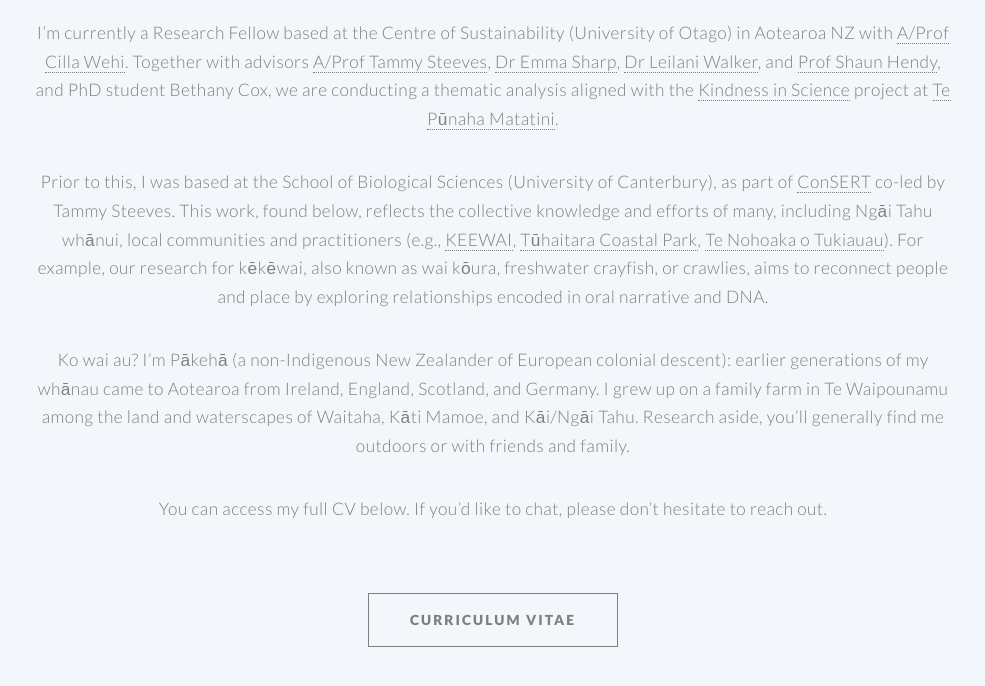
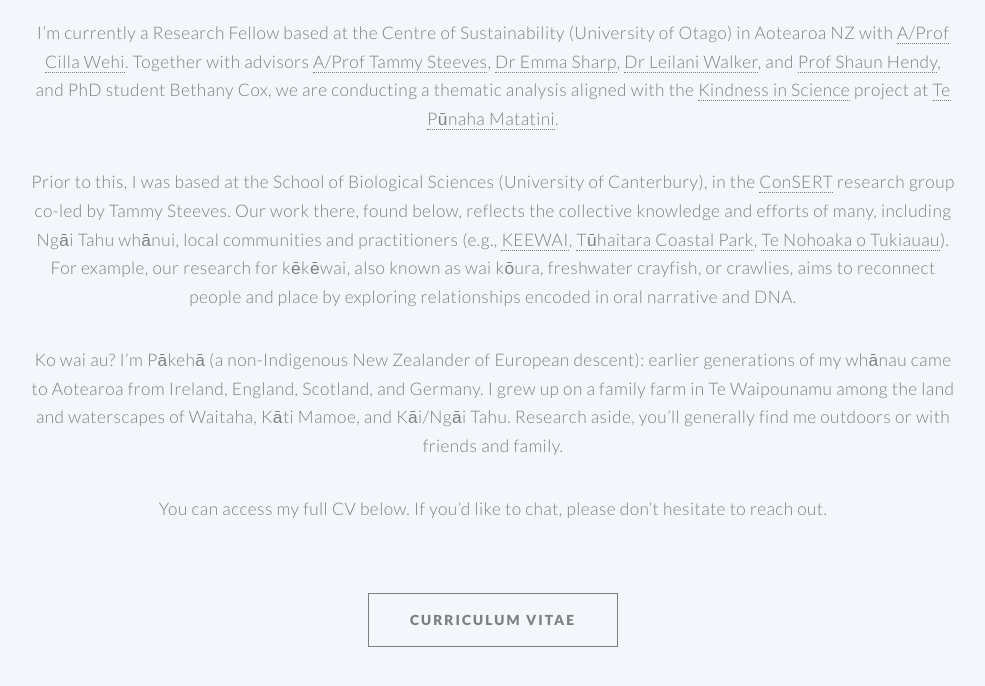
Before and after one commit to aislingrayne/aislingrayne.github.io, a Jekyll site: the page built from index.md, in a window 1280 px wide and 900 px high, scrolled down 1004 px, cut to the strip 89-775 px from the top of the window. Shown: the whole strip, without its empty margins (147-1132 px from the left). Built offline with Jekyll 4.4.1, drawn with Linux system fonts in a browser that asks for light colours.

Commit message:
Update index.md

```diff
--- a/index.md
+++ b/index.md
@@ -51,8 +51,8 @@
 
 I'm currently a Research Fellow based at the Centre of Sustainability (University of Otago) in Aotearoa NZ with [A/Prof Cilla Wehi](http://www.priscillawehi.com/). Together with advisors [A/Prof Tammy Steeves](https://www.canterbury.ac.nz/science/contact-us/people/tammy-steeves.html), [Dr Emma Sharp](https://unidirectory.auckland.ac.nz/profile/el-sharp), [Dr Leilani Walker](https://leilani-walker.com/), and [Prof Shaun Hendy](https://www.tepunahamatatini.ac.nz/shaun-hendy/), and PhD student Bethany Cox, we are conducting a thematic analysis aligned with the *[Kindness in Science](http://www.kindnessinscience.org/)* project at [Te Pūnaha Matatini](https://www.tepunahamatatini.ac.nz/).
 
-Prior to this, I was based at the School of Biological Sciences (University of Canterbury), as part of [ConSERT](http://www.ucconsert.org/) co-led by Tammy Steeves. This work, found below, reflects the collective knowledge and efforts of many, including Ngāi Tahu whānui, local communities and practitioners (e.g., [KEEWAI](http://keewai.co.nz/), [Tūhaitara Coastal Park](https://www.tuhaitarapark.org.nz/), [Te Nohoaka o Tukiauau](https://www.tenohoaka.org.nz/)). For example, our research for kēkēwai, also known as wai kōura, freshwater crayfish, or crawlies, aims to reconnect people and place by exploring relationships encoded in oral narrative and DNA.
+Prior to this, I was based at the School of Biological Sciences (University of Canterbury), in the [ConSERT](http://www.ucconsert.org/) research group co-led by Tammy Steeves. Our work there, found below, reflects the collective knowledge and efforts of many, including Ngāi Tahu whānui, local communities and practitioners (e.g., [KEEWAI](http://keewai.co.nz/), [Tūhaitara Coastal Park](https://www.tuhaitarapark.org.nz/), [Te Nohoaka o Tukiauau](https://www.tenohoaka.org.nz/)). For example, our research for kēkēwai, also known as wai kōura, freshwater crayfish, or crawlies, aims to reconnect people and place by exploring relationships encoded in oral narrative and DNA.
 
-Ko wai au? I'm Pākehā (a non-Indigenous New Zealander of European colonial descent): earlier generations of my whānau came to Aotearoa from Ireland, England, Scotland, and Germany. I grew up on a family farm in Te Waipounamu among the land and waterscapes of Waitaha, Kāti Mamoe, and Kāi/Ngāi Tahu. Research aside, you'll generally find me outdoors or with friends and family.
+Ko wai au? I'm Pākehā (a non-Indigenous New Zealander of European descent): earlier generations of my whānau came to Aotearoa from Ireland, England, Scotland, and Germany. I grew up on a family farm in Te Waipounamu among the land and waterscapes of Waitaha, Kāti Mamoe, and Kāi/Ngāi Tahu. Research aside, you'll generally find me outdoors or with friends and family.
 
 You can access my full CV below. If you'd like to chat, please don't hesitate to reach out.
```
